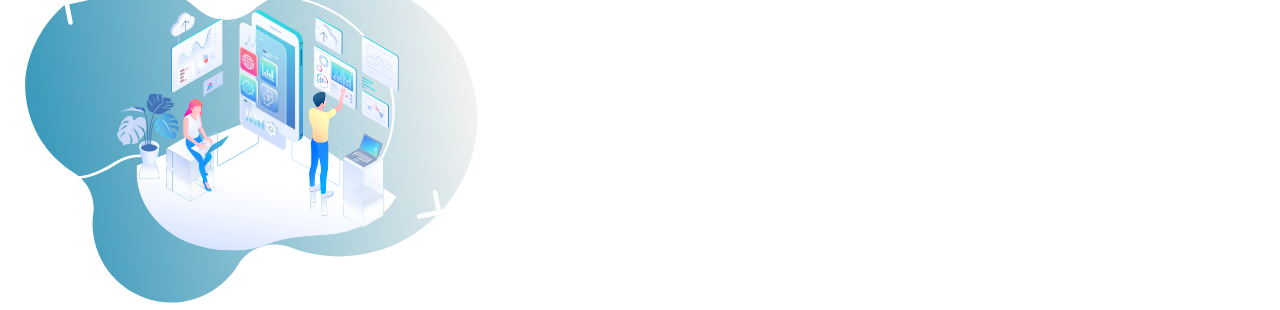
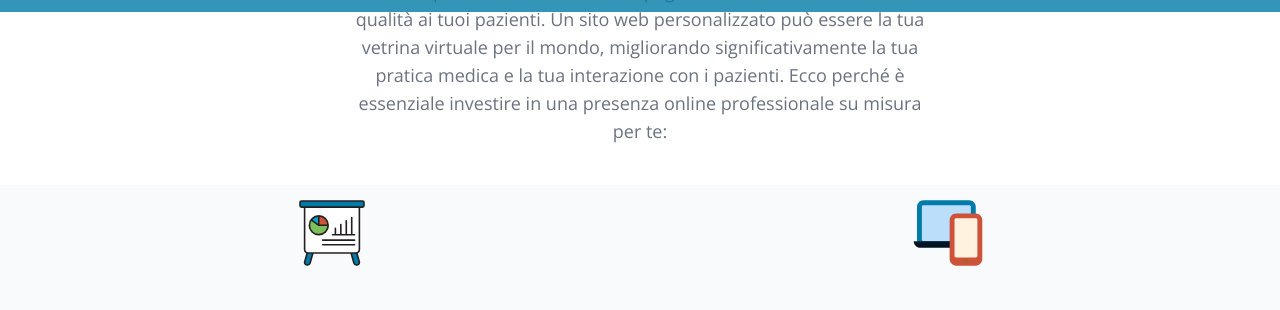
Before and after one commit to marynasotnyk85/websolutionslab, a website: page index.html in a window 1280 px wide. Shown: the part 788-1098 px from the top of the page. Drawn offline with nearby package versions, Linux system fonts and the light colour scheme; the site is published under a folder, as on GitHub Pages, so addresses that start at the root find nothing.

Commit message:
Update index.html

```diff
--- a/index.html
+++ b/index.html
@@ -10,7 +10,7 @@
       href="https://fonts.googleapis.com/css2?family=Open+Sans:wght@400;700&family=Raleway:ital,wght@0,400;0,700;1,400&display=swap"
       rel="stylesheet"
     />
-    <link rel="stylesheet" href="/css/style.css" />
+    <link rel="stylesheet" href="public/css/style.css" />
     <script src="index.var.js"></script>
 
     <title>Web Solutions Lab</title>
@@ -19,7 +19,7 @@
     <!-- Header -->
    <!-- <header class="container mx-auto mt-10 px-6 text-center h-40 md:h-20">
       <div class="bg-no-repeat w-20 mx-auto md:mx-0 md:absolute top-10 left-10">
-        <a href="/"> <img src="images/logo_white.png" alt="" class="mx-auto" /></a>
+        <a href="/"> <img src="public/images/logo_white.png" alt="" class="mx-auto" /></a>
       </div>
 
       <div
```
